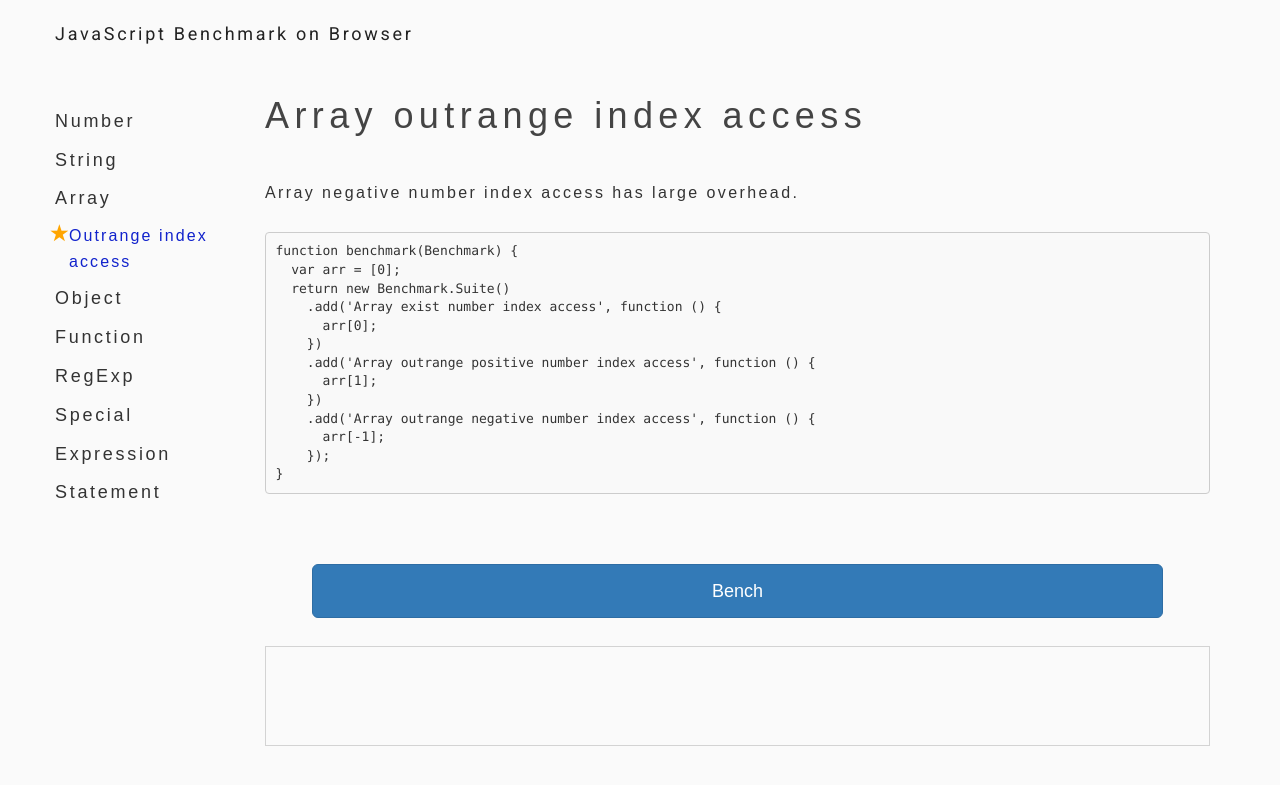
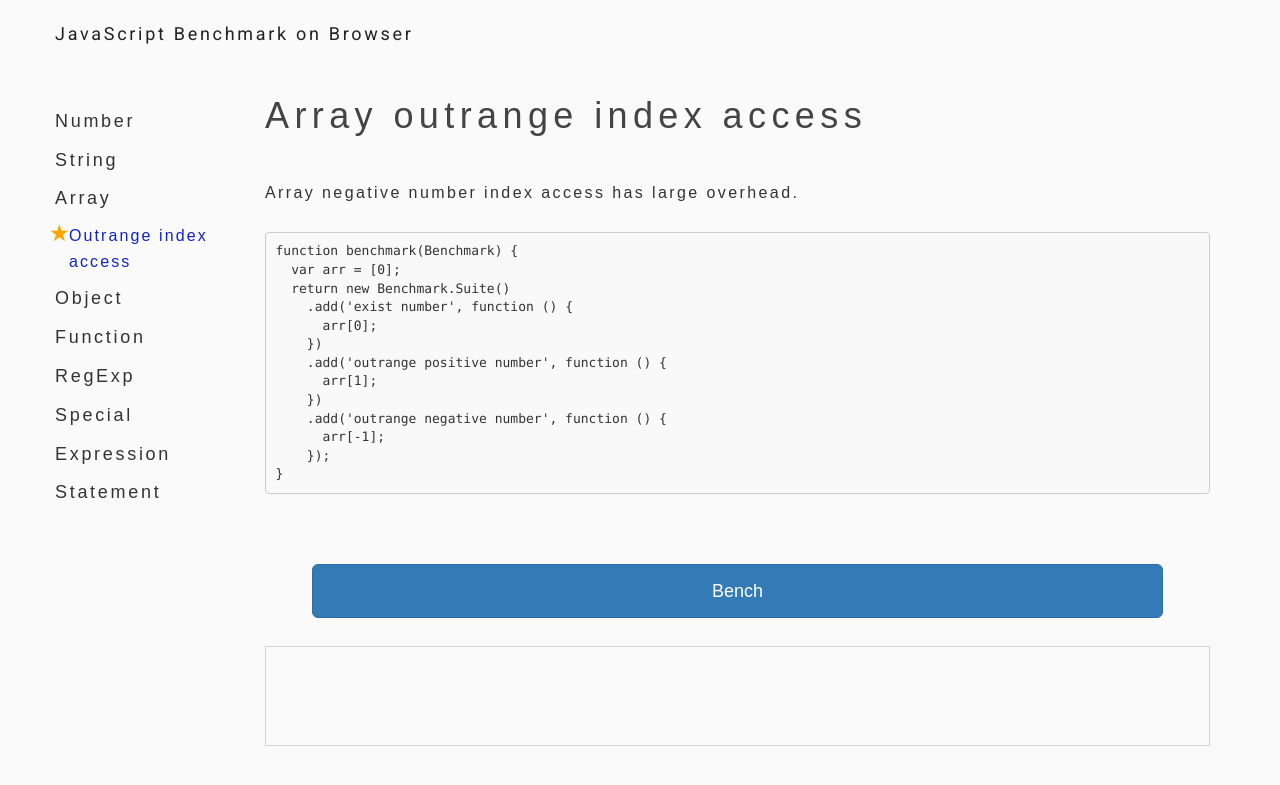
Before and after one commit to falsandtru/benchmark, a Jekyll site: the page built from suites/1/index.md, in a window 1280 px wide. Shown: the top 785 px of the page. Built offline with Jekyll 4.4.1, drawn with Linux system fonts in a browser that asks for light colours; nearby versions of some CDN libraries.

Commit message:
test(suites): adjust benchmark name

```diff
--- a/suites/1/index.md
+++ b/suites/1/index.md
@@ -11,13 +11,13 @@ Array negative number index access has large overhead.
 function benchmark(Benchmark) {
   var arr = [0];
   return new Benchmark.Suite()
-    .add('Array exist number index access', function () {
+    .add('exist number', function () {
       arr[0];
     })
-    .add('Array outrange positive number index access', function () {
+    .add('outrange positive number', function () {
       arr[1];
     })
-    .add('Array outrange negative number index access', function () {
+    .add('outrange negative number', function () {
       arr[-1];
     });
 }
```
